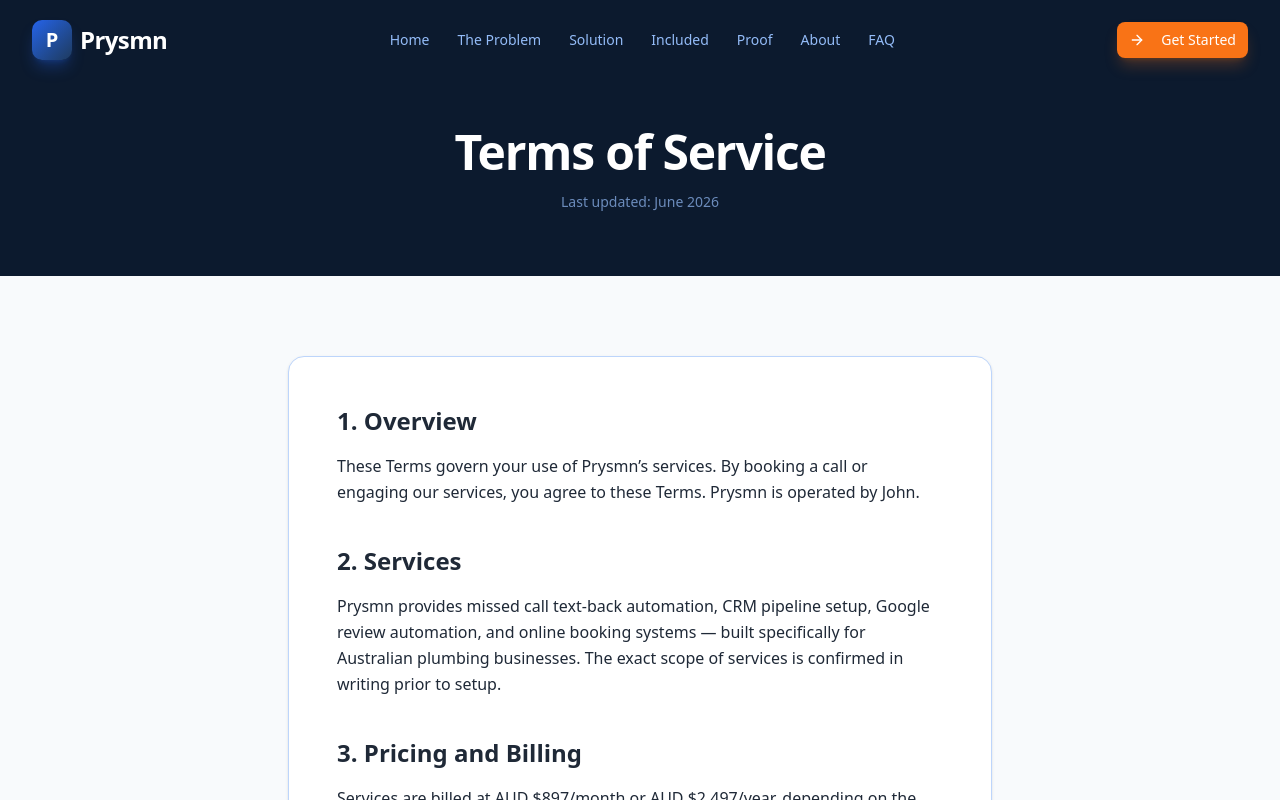
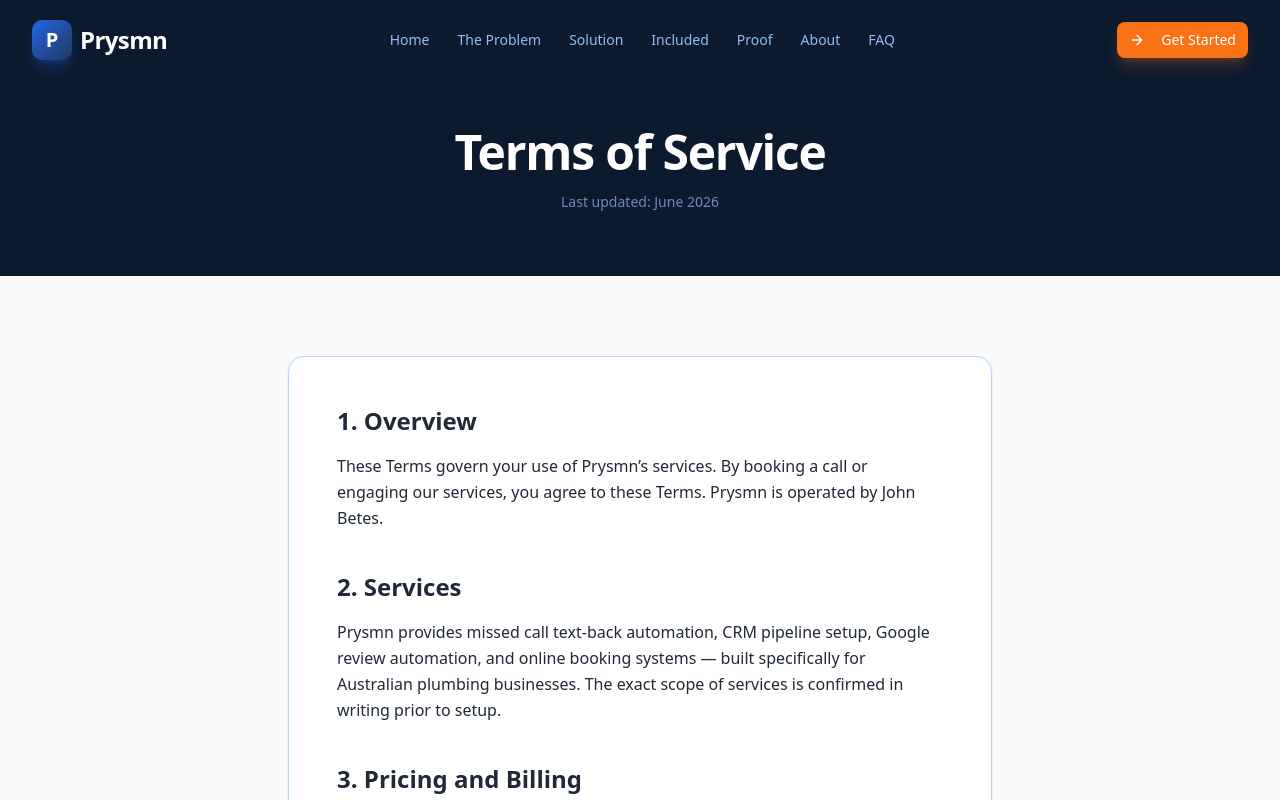
Before and after one commit to Low3ndDev/prysmn.v2, a Next.js app: page /terms in a window 1280 px wide. Shown: the top 800 px of the page. Built offline with nearby package versions, Linux system fonts and the light colour scheme.

Commit message:
fix: add last name — John Betes

```diff
--- a/src/app/privacy/page.tsx
+++ b/src/app/privacy/page.tsx
@@ -37,7 +37,7 @@ export default function PrivacyPolicy() {
                 </h2>
                 <p>
                   Prysmn is a digital automation service built for Australian plumbing businesses.
-                  We are operated by John (&ldquo;we&rdquo;, &ldquo;us&rdquo;, &ldquo;our&rdquo;).
+                  We are operated by John Betes (&ldquo;we&rdquo;, &ldquo;us&rdquo;, &ldquo;our&rdquo;).
                 </p>
               </div>
 
--- a/src/app/terms/page.tsx
+++ b/src/app/terms/page.tsx
@@ -37,7 +37,7 @@ export default function TermsOfService() {
                 </h2>
                 <p>
                   These Terms govern your use of Prysmn&rsquo;s services. By booking a call or
-                  engaging our services, you agree to these Terms. Prysmn is operated by John.
+                  engaging our services, you agree to these Terms. Prysmn is operated by John Betes.
                 </p>
               </div>
 
```
